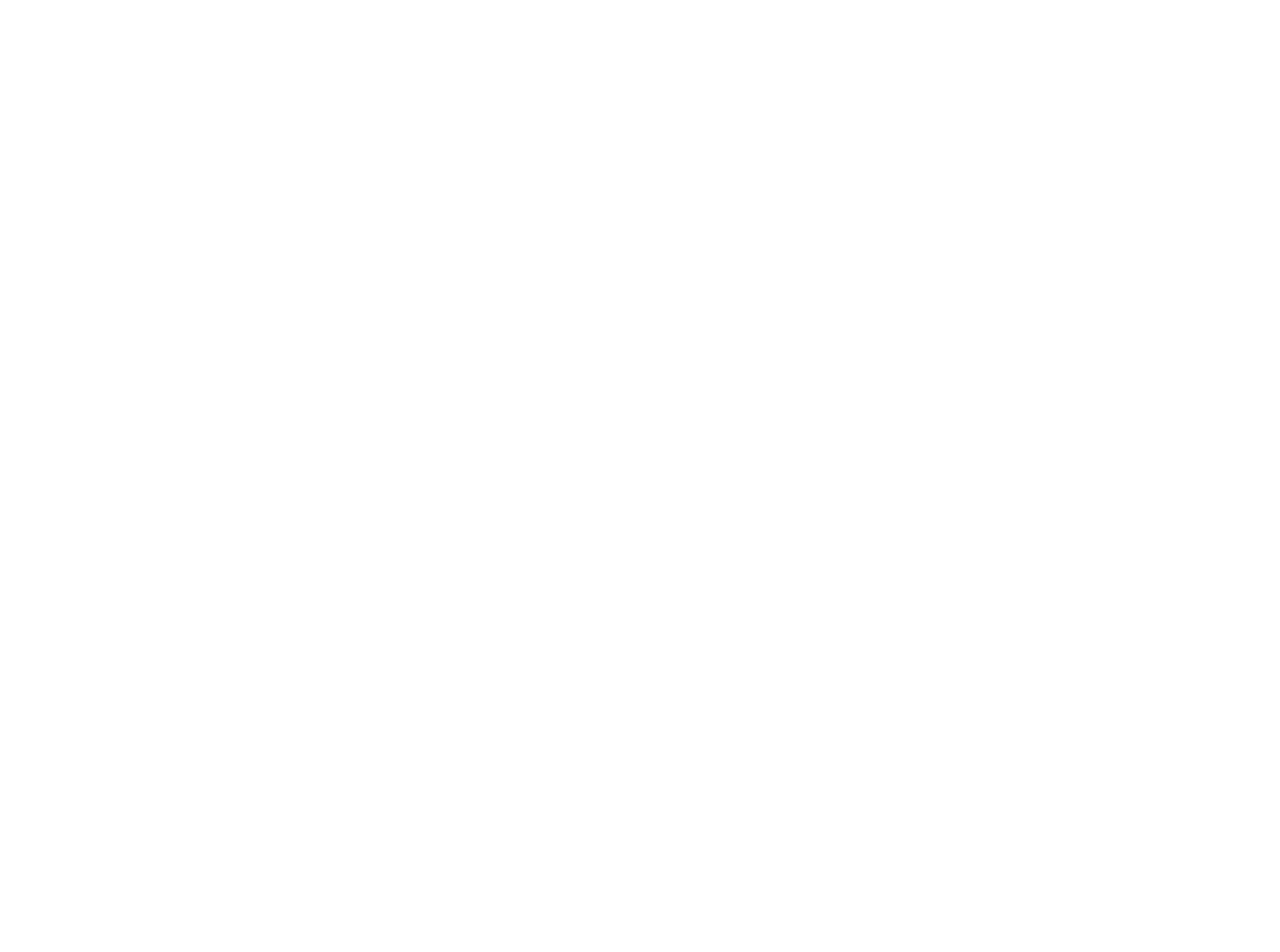
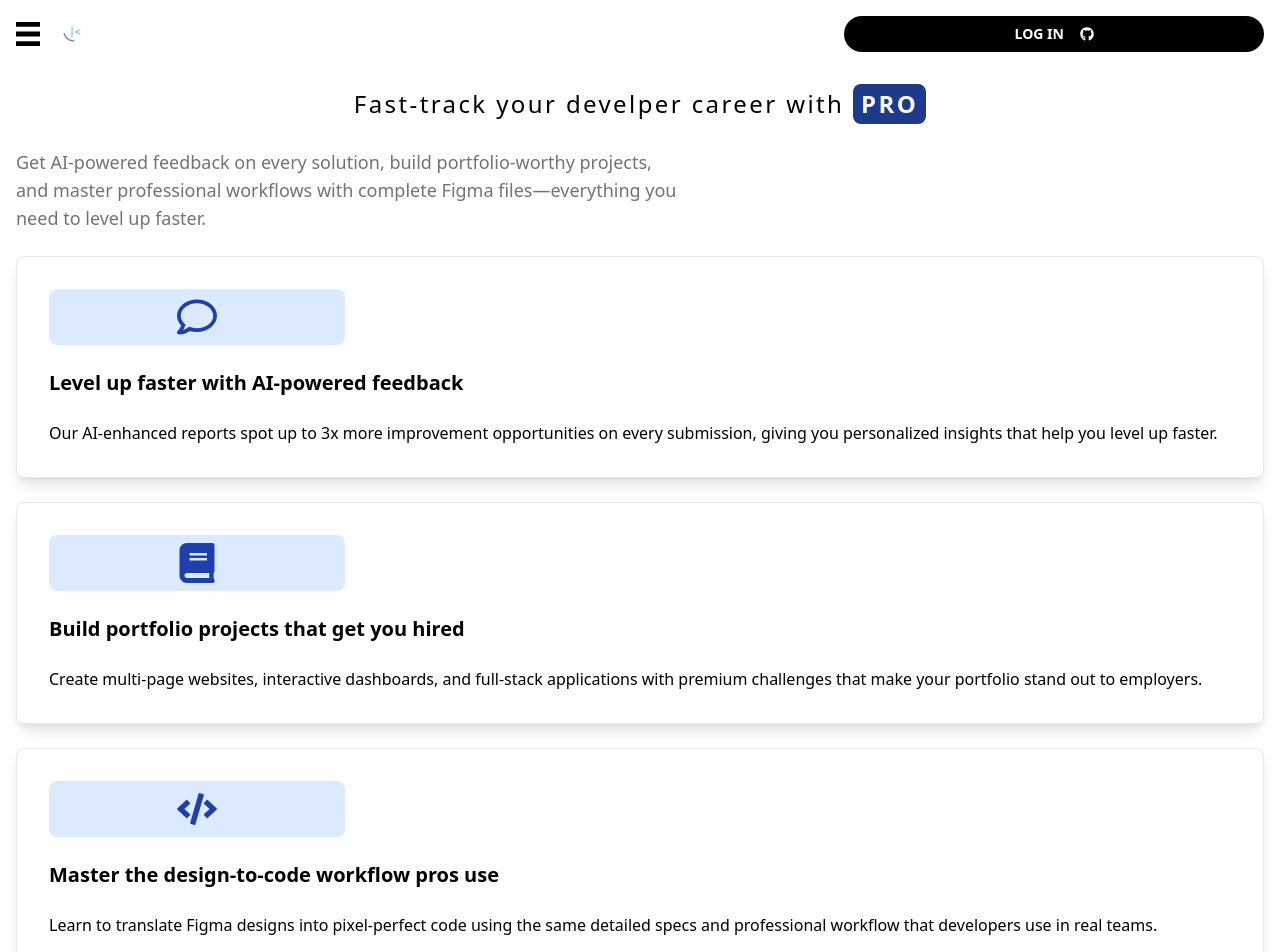
Before and after one commit to karma-code85/frontend-mentor-dashboard-with-full-functionl, a React (Create React App) app: page /pro in a window 1280 px wide. Before the commit this address had no page. Shown: the top 952 px of the page. Before the commit the page ends 800 px from the top, so only its background shows below. Built offline with nearby package versions, Linux system fonts and the light colour scheme.

Commit message:
Nav element with full logic successfull done

```diff
--- a/src/App.jsx
+++ b/src/App.jsx
@@ -5,6 +5,9 @@ import Challenges from "./pages/Challenges";
 import SolutionPage from "./pages/Solutions";
 import ArticalPage from "./pages/Artical";
 import GuidesPage from "./pages/Guides";
+import TrianPage from "./pages/TrainTeam";
+import ProPage from "./pages/Pro";
+
 
 
 
@@ -18,7 +21,9 @@ export default function App(){
         <Route path="/challenge" element={<Challenges/>}/>
         <Route path="/solution" element={<SolutionPage/>}/>
         <Route path="/articles" element={<ArticalPage/>}/>
-        <Route path="guides" element={<GuidesPage/>}/>
+        <Route path="/guides" element={<GuidesPage/>}/>
+        <Route path="/team" element={<TrianPage/>}/>
+        <Route path="/pro" element={<ProPage/>}/>
 
     </Routes>
   )
--- a/src/components/FastTrackPro.jsx
+++ b/src/components/FastTrackPro.jsx
@@ -4,7 +4,6 @@ export default function FastTrack({icon, title, paragraph}){
       <div className="p-2 rounded-lg bg-blue-100  text-blue-800 w-1/4 text-center">{icon}</div>
       <h1 className="text-xl font-semibold">{title}</h1>
       <p>{paragraph}</p>
-
     </div>
   )
 }
--- a/src/components/Nav.jsx
+++ b/src/components/Nav.jsx
@@ -20,7 +20,7 @@ export default function Nav(){
 
 
   return(
-    <div className="flex justify-between p-4 ">
+    <div className="flex justify-between p-4 relative">
       <div className="flex gap-4  items-center relative w-full transition-transform ">
         {isOpen?(
           <img src="./images/icon-close.svg" alt=""  className="brightness-0 size-6 transition-transform duration-3"
@@ -31,7 +31,7 @@ export default function Nav(){
         )}
 
 
-        <div className="absolute  top-full w-full z-20 mt-4 w-full cursor-pointer">
+        <div className="absolute  top-full w-full z-20 mt-4 w-full cursor-pointer ">
         {isOpen &&(
           <div className=" bg-white shadow-lg p-4 space-y-4  divide-y divide-gray-300  ">
             <div className="flex justify-between items-center" onClick={()=>handletoggleMenu('explore')}>
@@ -65,15 +65,16 @@ export default function Nav(){
             {activeMenu==='for companies' &&(
               <div className="list-none space-y-4 divide-y divide-gray-200 ">
                 <li>
-                  <a href="" className="flex items-center gap-2"><FaUserTie />HIRE DEVELOPERS</a>
+                  <Link className="flex items-center gap-2" to={"/individual"}><FaUserTie />HIRE DEVELOPERS</Link>
                 </li>
                 <li>
-                  <a href="" className="flex items-center gap-2"><FaUserGraduate/>TRAIN DEVELOPERS</a>
+                  <Link className="flex items-center gap-2" to={"/team"}><FaUserGraduate/>TRAIN DEVELOPERS</Link>
                 </li>
               </div>
             )}
-            <p className="flex items-center gap-2 mt-4"> <a href="" className="flex items-center gap-2"> <IoLockOpenOutline/>UNLOCK <span className=" font-bold text-white rounded px-2 py-1 bg-blue-800">PRO</span></a></p>
-
+            <p className="flex items-center gap-2 mt-4">
+              <Link to={"/pro"} className="flex items-center gap-2"><IoLockOpenOutline/>UNLOCK <span className=" font-bold text-white rounded px-2 py-1 bg-blue-800">PRO</span></Link>
+               </p>
           </div>
         )}
         </div>
--- /dev/null
+++ b/src/pages/Pro.jsx
@@ -0,0 +1,39 @@
+import { FaBook, FaCode, FaRegComment } from "react-icons/fa"
+import Contact from "../components/Contact"
+import FastTrack from "../components/FastTrackPro"
+import Footer from "../components/Footer"
+import Nav from "../components/Nav"
+
+
+
+
+
+export default function ProPage(){
+  return(
+    <div>
+      <Nav/>
+      <div className="space-y-6 p-4">{/*for the fast-track PRO */}
+              <h1 className="text-center text-2xl tracking-widest">Fast-track your develper career with <button className="bg-blue-900 font-semibold text-white rounded-lg px-2 py-1">PRO</button></h1>
+              <p className="max-w-prose  text-neutral-500 text-lg">Get AI-powered feedback on every solution, build portfolio-worthy projects, and master professional workflows with complete Figma files—everything you need to level up faster.</p>
+              <FastTrack
+              icon={<FaRegComment className="size-10 mx-auto"/>}
+              title={"Level up faster with AI-powered feedback"}
+              paragraph={"Our AI-enhanced reports spot up to 3x more improvement opportunities on every submission, giving you personalized insights that help you level up faster."}
+              />
+
+              <FastTrack
+              icon={<FaBook className="size-10 mx-auto"/>}
+              title={"Build portfolio projects that get you hired"}
+              paragraph={"Create multi-page websites, interactive dashboards, and full-stack applications with premium challenges that make your portfolio stand out to employers."}
+              />
+
+              <FastTrack
+              icon={<FaCode className="size-10 text-center mx-auto"/>}
+              title={"Master the design-to-code workflow pros use"}
+              paragraph={"Learn to translate Figma designs into pixel-perfect code using the same detailed specs and professional workflow that developers use in real teams."}
+              />
+            </div>
+
+    </div>
+  )
+}
--- /dev/null
+++ b/src/pages/TrainTeam.jsx
@@ -0,0 +1,115 @@
+import { useState } from "react";
+import { IoMdMenu ,IoMdClose} from "react-icons/io";
+import Contact from "../components/Contact";
+import Footer from "../components/Footer";
+import { Link } from "react-router-dom";
+import { MdOutlineQuestionMark } from "react-icons/md";
+import { CiSearch } from "react-icons/ci";
+import { TbCurrencyDollar } from "react-icons/tb";
+import { BiMessage } from "react-icons/bi";
+import { FaUserTie } from "react-icons/fa";
+import { GoSignOut } from "react-icons/go";
+import HowItswork from "../components/HowItsWorkFunction";
+
+
+
+
+
+
+
+
+
+
+export default function  TrianPage(){
+  const [menuOpen , setMenuOpen]=useState(false)
+  return(
+    <div className="">
+      <div className="flex justify-between item-center items-center relative p-4" >
+      <div className="flex gap-2 items-center">
+      <img src="./images/favicon-32x32.png" alt="" />
+      <h1>TEAMS</h1>
+      </div>
+      <div  onClick={()=>setMenuOpen(!menuOpen)} className="text-2xl transition-transform duration-900">
+      {menuOpen ?(
+        <div>
+          <IoMdClose />
+          <div>
+
+          </div>
+        </div>
+      ):(
+        <IoMdMenu/>
+      )}
+      </div>
+      <div className="absolute top-full right-0 bg-white shadow-lg   w-full z-20">
+      {menuOpen &&(
+        <div className="">
+          <ul className="divide-y p-4">
+            <li>
+              <Link className="flex gap-2 items-center p-4 text-lg font-bold">
+              <MdOutlineQuestionMark/><span>WHY US</span>
+               </Link>
+            </li>
+            <li>
+              <Link className="flex gap-2 items-center p-4 text-lg font-bold">
+              <CiSearch/><span>USE CASES</span>
+               </Link>
+            </li>
+
+            <div>
+              <ul className="pl-8">
+            <li>
+              <Link className="flex gap-2 items-center p-4 text-lg font-bold">
+              <FaUserTie/><span>Companies</span>
+               </Link>
+            </li>
+               <li>
+              <Link className="flex gap-2 items-center p-4 text-lg font-bold">
+              <FaUserTie/><span>Coding Schools</span>
+               </Link>
+            </li>
+                <li>
+              <Link className="flex gap-2 items-center p-4 text-lg font-bold">
+              <FaUserTie/><span>Internship program</span>
+               </Link>
+            </li>
+                <li>
+              <Link className="flex gap-2 items-center p-4 text-lg font-bold">
+              <FaUserTie/><span>ApprentShip program</span>
+               </Link>
+            </li>
+              </ul>
+            </div>
+             <li>
+              <Link className="flex gap-2 items-center p-4 text-lg font-bold">
+              <TbCurrencyDollar/><span>PRICING</span>
+               </Link>
+            </li>
+              <li>
+              <Link className="flex gap-2 items-center p-4 text-lg font-bold">
+              <BiMessage/><span>Contact</span>
+               </Link>
+            </li>
+            <li>
+              <Link className="flex gap-2 items-center p-4 text-lg font-semibold text-rose-500">
+              <GoSignOut/><span>Sign out</span>
+               </Link>
+            </li><hr />
+          <button className="w-full bg-blue-800 text-white text-center p-2 rounded-full font-bold text-lg ">Get Started</button>
+          </ul>
+        </div>
+      )}
+      </div>
+      </div>
+      <div className="p-4 space-y-6">
+      <h1 className="tracking-widest font-semibold text-2xl text-blue-900">Upskill junior developers faster with hands-on, real-world practice</h1>
+      <p className="text-neutral-500">Reduce time-to-productivity and close skill gaps with industry-standard projects that build production-ready skills. Get your juniors coding confidently in your exact tech stack, without the endless video courses.</p>
+      <button className="bg-rose-500 font-bold p-2 rounded-full text-white w-3/4">CREATE A TEAM ACCOUNT</button>
+      <HowItswork />
+      </div>
+
+     <Contact/>
+     <Footer/>
+    </div>
+  )
+}
```
